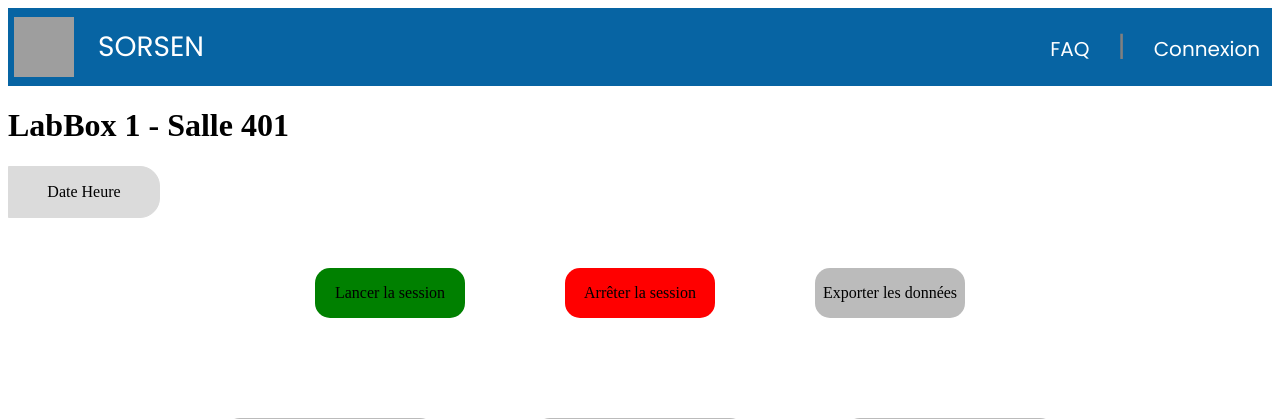
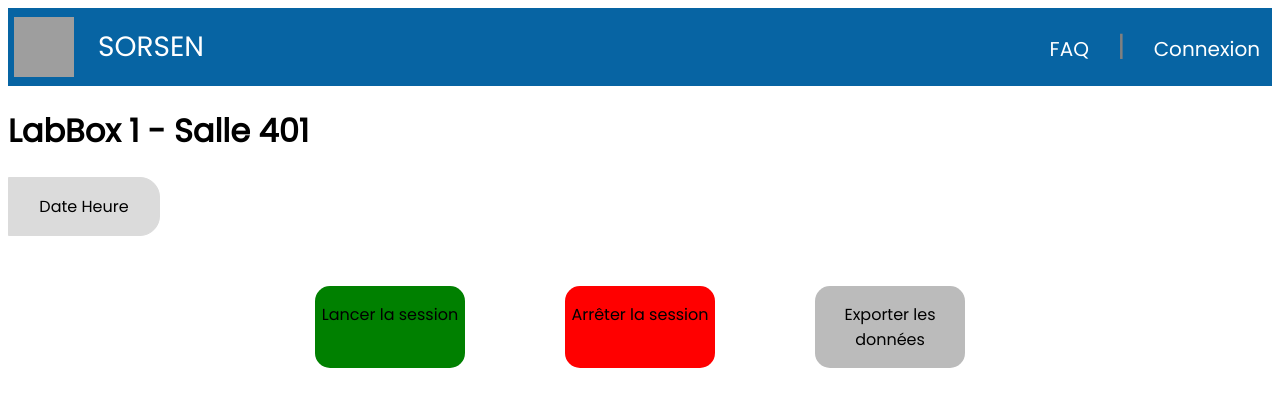
Before and after one commit to blepdoge/APPsite, a PHP site: the page made by APPinfo/Page des graphes/Page des graphes.html in a window 1280 px wide. Shown: the top 419 px of the page. Run offline with PHP 8.4, Linux system fonts and the light colour scheme; grey boxes are pictures that could not be loaded.

Commit message:
Update style.css

```diff
--- a/APPinfo/Page des graphes/style.css
+++ b/APPinfo/Page des graphes/style.css
@@ -1,4 +1,8 @@
 @import url("https://fonts.googleapis.com/css2?family=Poppins&display=swap");
+
+body{
+  font-family: "Poppins";
+}
 
 li,
 a {
```
